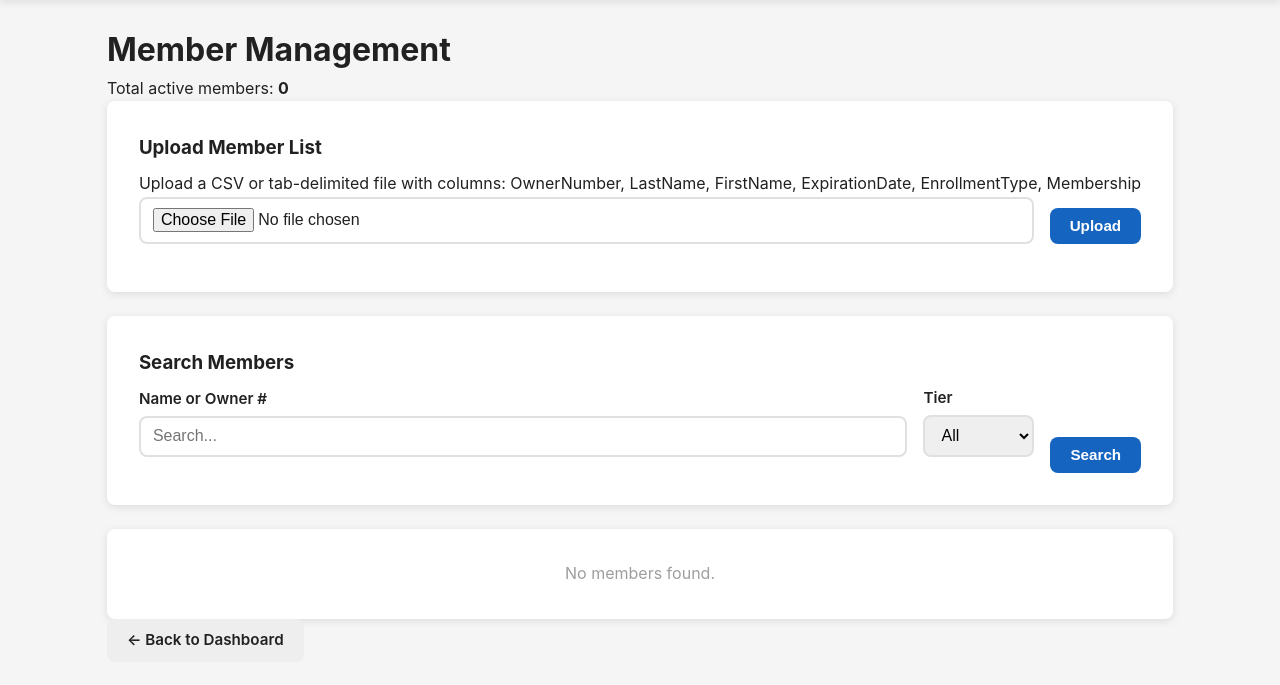
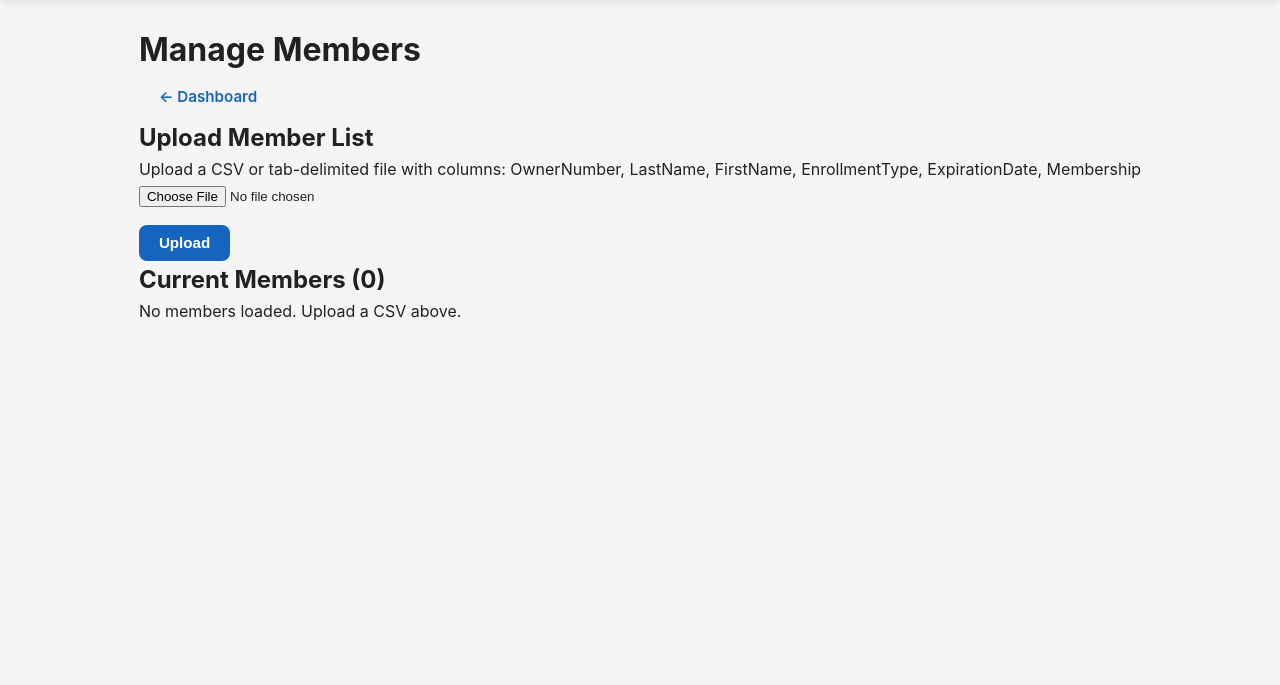
Before and after one commit to ccbractivix/splashpass, a Flask app: page /admin/members in a window 1280 px wide. Shown: the part 80-765 px from the top of the page. Run offline with Flask 3, Linux system fonts and the light colour scheme; a user stored in the database is signed in.

Commit message:
Update members.html

```diff
--- a/templates/admin/members.html
+++ b/templates/admin/members.html
@@ -1,72 +1,47 @@
 {% extends "base.html" %}
-
-{% block title %}Members{% endblock %}
-
+{% block title %}Manage Members{% endblock %}
 {% block content %}
-<h1>Member Management</h1>
-<p>Total active members: <strong>{{ total_count }}</strong></p>
-
-<div class="form-card">
-    <h3>Upload Member List</h3>
-    <p>Upload a CSV or tab-delimited file with columns: OwnerNumber, LastName, FirstName, ExpirationDate, EnrollmentType, Membership</p>
-    <form method="POST" action="{{ url_for('admin.upload_members') }}" enctype="multipart/form-data">
-        <div class="form-group" style="display:flex; gap:1rem; align-items:end;">
-            <input type="file" name="csv_file" accept=".csv,.txt,.tsv" required class="form-input">
-            <button type="submit" class="btn btn-primary">Upload</button>
-        </div>
-    </form>
+<h1>Manage Members</h1>
+<div class="admin-nav">
+    <a href="{{ url_for('admin_dashboard') }}" class="btn">← Dashboard</a>
 </div>
 
-<div class="form-card">
-    <h3>Search Members</h3>
-    <form method="GET" style="display:flex; gap:1rem; flex-wrap:wrap; align-items:end;">
-        <div class="form-group" style="flex:1; min-width:200px;">
-            <label for="search">Name or Owner #</label>
-            <input type="text" id="search" name="search" value="{{ search }}" class="form-input" placeholder="Search...">
+<h2>Upload Member List</h2>
+<p>Upload a CSV or tab-delimited file with columns: OwnerNumber, LastName, FirstName, EnrollmentType, ExpirationDate, Membership</p>
+<form method="POST" action="{{ url_for('upload_members') }}" enctype="multipart/form-data">
+    <div class="form-group">
+        <input type="file" name="file" accept=".csv,.txt,.tsv" required>
     </div>
-        <div class="form-group">
-            <label for="tier">Tier</label>
-            <select id="tier" name="tier" class="form-input">
-                <option value="">All</option>
-                <option value="Platinum" {% if tier_filter=='Platinum' %}selected{% endif %}>Platinum</option>
-                <option value="Gold" {% if tier_filter=='Gold' %}selected{% endif %}>Gold</option>
-                <option value="Silver" {% if tier_filter=='Silver' %}selected{% endif %}>Silver</option>
-            </select>
-        </div>
-        <button type="submit" class="btn btn-primary">Search</button>
+    <button type="submit" class="btn btn-primary">Upload</button>
 </form>
-</div>
 
+<h2>Current Members ({{ members|length }})</h2>
 {% if members %}
-<div class="table-wrapper">
-    <table class="data-table">
+<table>
     <thead>
         <tr>
             <th>Owner #</th>
-                <th>Last Name</th>
-                <th>First Name</th>
-                <th>Tier</th>
+            <th>Name</th>
             <th>Membership</th>
+            <th>Enrollment</th>
+            <th>Expires</th>
+            <th>Active</th>
         </tr>
     </thead>
     <tbody>
         {% for m in members %}
         <tr>
             <td>{{ m.owner_number }}</td>
-                <td>{{ m.last_name }}</td>
-                <td>{{ m.first_name }}</td>
-                <td><span class="tier-badge tier-{{ m.enrollment_type|lower }}">{{ m.enrollment_type }}</span></td>
-                <td>{{ m.membership or '—' }}</td>
+            <td>{{ m.first_name }} {{ m.last_name }}</td>
+            <td>{{ m.membership }}</td>
+            <td>{{ m.enrollment_type }}</td>
+            <td>{{ m.expiration_date or 'N/A' }}</td>
+            <td>{{ '✅' if m.active else '❌' }}</td>
         </tr>
         {% endfor %}
     </tbody>
 </table>
-</div>
 {% else %}
-<p class="empty-message">No members found.</p>
+<p>No members loaded. Upload a CSV above.</p>
 {% endif %}
-
-<div class="admin-actions">
-    <a href="{{ url_for('admin.dashboard') }}" class="btn btn-secondary">← Back to Dashboard</a>
-</div>
 {% endblock %}
```
Lines whose indentation alone changed are shown as unchanged.
